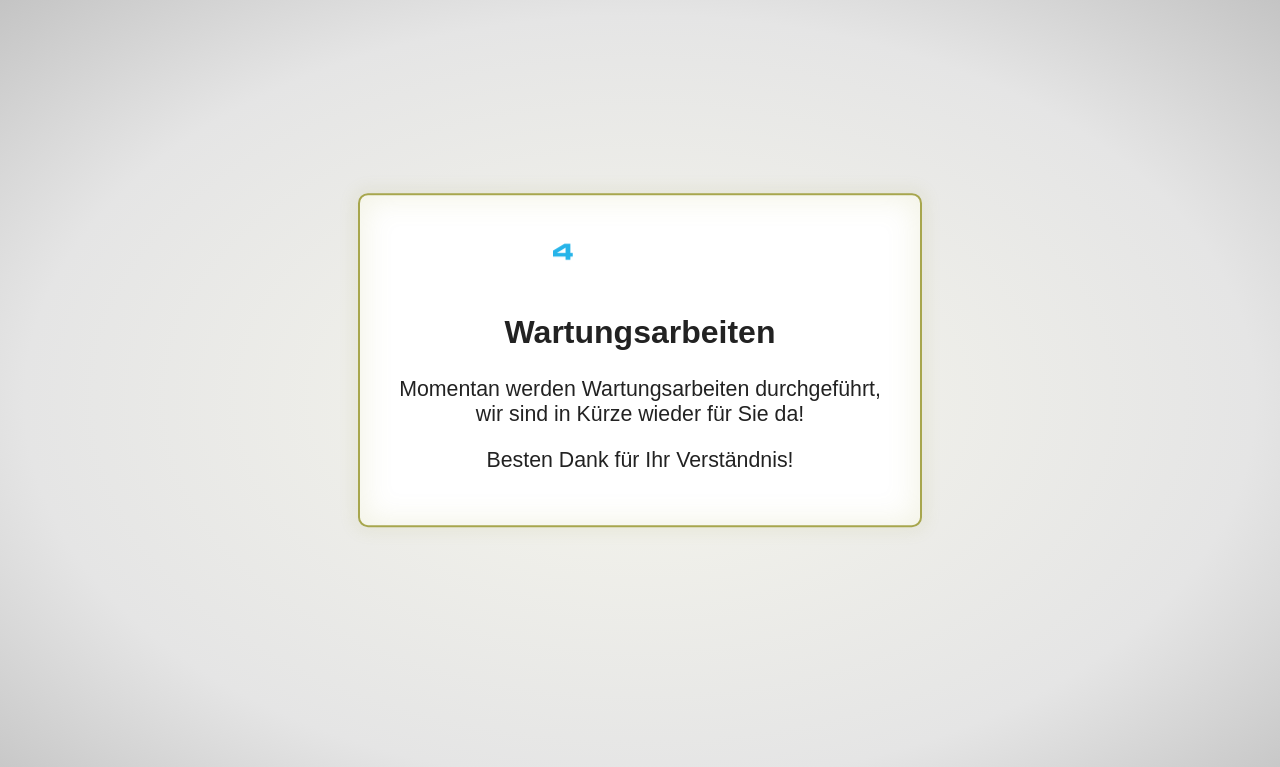
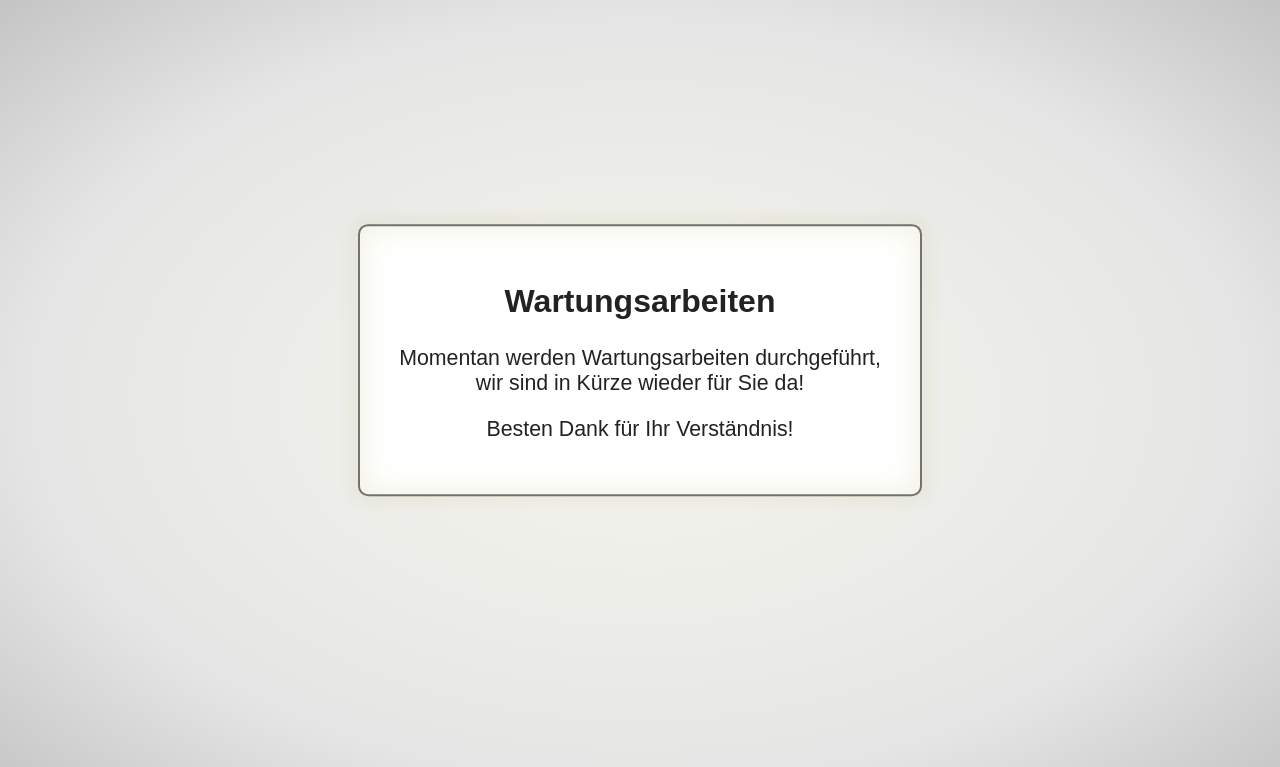
Before and after one commit to 4teamwork/bobtemplates.4teamwork, a Python web app: template ftw/bob/web/template/+package.fullname+/maintenance/index.html in a window 1280 px wide. Shown: the top 767 px of the page. Run offline with Jinja, Linux system fonts and the light colour scheme; the template is opened without the code that fills it, so the values that code supplies are empty.

Commit message:
Remove logo and change color

```diff
--- a/ftw/bob/web/template/+package.fullname+/maintenance/index.html
+++ b/ftw/bob/web/template/+package.fullname+/maintenance/index.html
@@ -41,15 +41,13 @@
             -webkit-box-shadow: 0px 0px 15px 5px rgba(167, 166, 77, 0.1), 0px 0px 30px 3px rgba(167, 166, 77, 0.15) inset;
             -moz-box-shadow: 0px 0px 15px 5px rgba(167, 166, 77, 0.1), 0px 0px 30px 3px rgba(167, 166, 77, 0.15) inset;
             box-shadow: 0px 0px 15px 5px rgba(167, 166, 77, 0.1), 0px 0px 30px 3px rgba(167, 166, 77, 0.15) inset;
-            border: 2px solid #a7a64d;
+            border: 2px solid #727272;
             }
 
         </style>
     </head>
     <body>
         <div id="content">
-
-            <img src="logo.png" alt="" />
 
             <h2>Wartungsarbeiten</h2>
             <p>
```
Also changed, not shown: ftw/bob/web/template/+package.fullname+/maintenance/logo.png (deleted).
